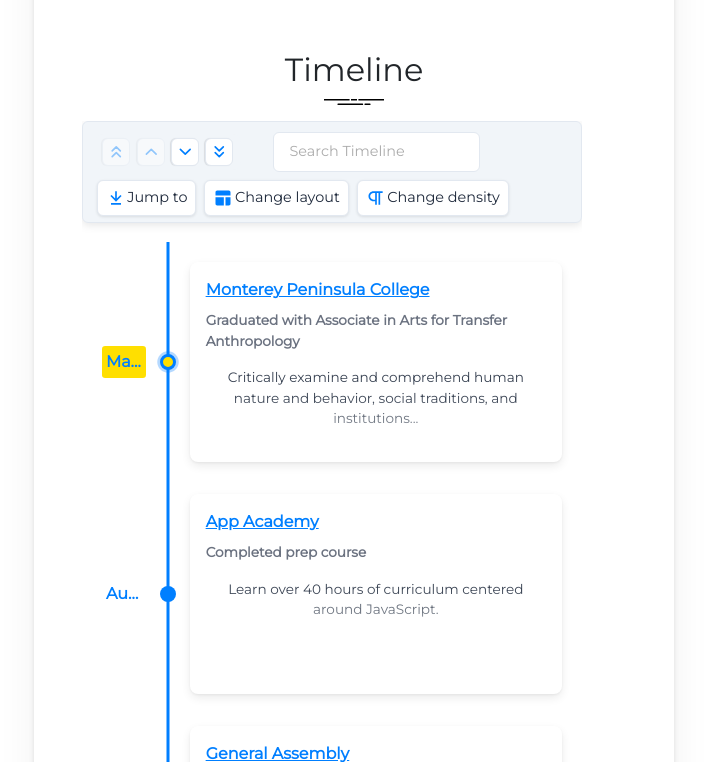
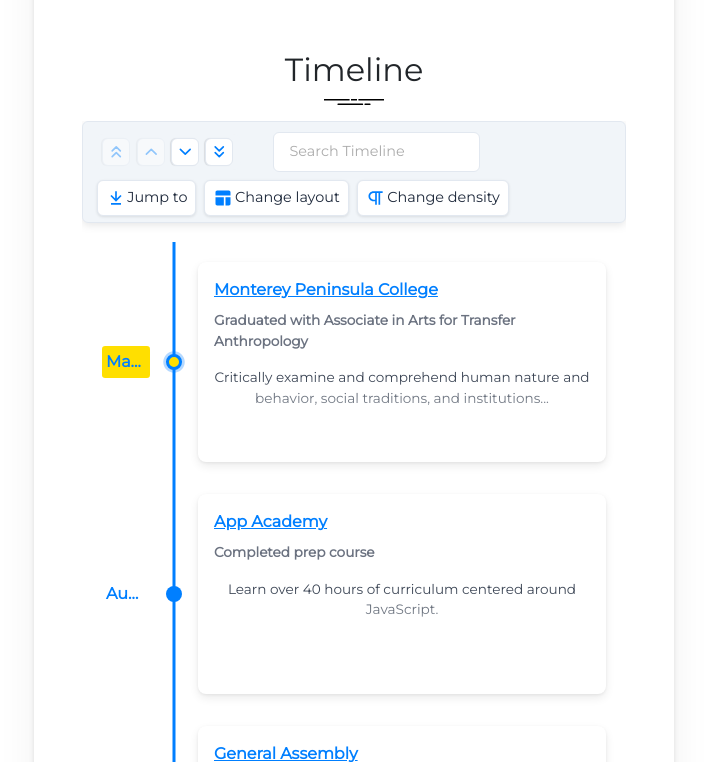
Before and after one commit to mdamapong/Mickey-s-site, a Next.js app: page / in a window 1280 px wide. Shown: the part 2180-2942 px from the top of the page, without its empty margins (286-993 px from the left). Built offline with nearby package versions, Linux system fonts and the light colour scheme.

Commit message:
fix style

```diff
--- a/components/Timeline.js
+++ b/components/Timeline.js
@@ -1,5 +1,6 @@
 import React from 'react';
 import { Chrono } from 'react-chrono';
+import styles from '../styles/Timeline.module.css';
 
 export default function Timeline() {
 	const items = [
@@ -41,7 +42,7 @@
 		<>
 			<h2>Timeline</h2>
 			<img src='/assets/svg/line.svg' className='line' />
-			<div style={{ width: '500px', height: '950px' }}>
+			<div className={styles.timeline}>
 				<Chrono items={items} mode='VERTICAL' />
 			</div>
 		</>
--- /dev/null
+++ b/styles/Timeline.module.css
@@ -0,0 +1,6 @@
+.timeline {
+
+                width: '500px';
+                 height: '650px'
+
+}
```
